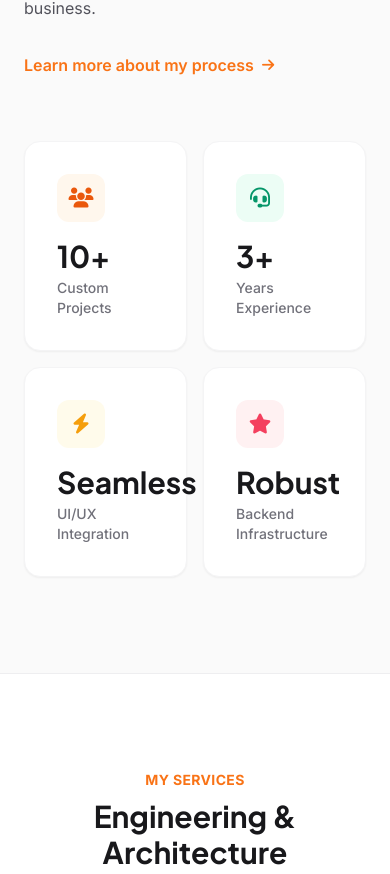
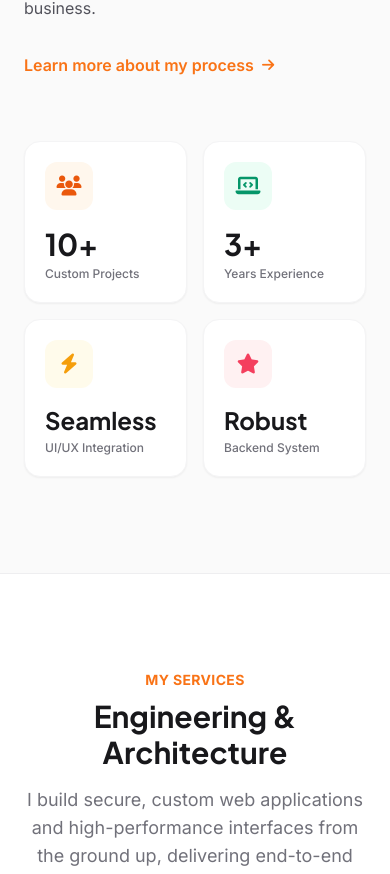
Before and after one commit to ezekielbassey28-hub/ezekiel-portfolio, a React (Vite) app: page / in a window 390 px wide. Shown: the part 1236-2110 px from the top of the page. Built offline with nearby package versions, Linux system fonts and the light colour scheme.

Commit message:
Refactor About component for improved styling and icons

```diff
--- a/src/components/About.jsx
+++ b/src/components/About.jsx
@@ -47,36 +47,39 @@ const About = () => {
             viewport={{ once: true, margin: "-100px" }}
             className="grid grid-cols-2 gap-4"
           >
-            <motion.div variants={cardVariants} className="bg-white p-8 rounded-2xl border border-zinc-100 shadow-sm hover:shadow-md transition-shadow">
+            <motion.div variants={cardVariants} className="bg-white p-5 md:p-8 rounded-2xl border border-zinc-100 shadow-sm hover:shadow-md transition-shadow">
               <div className="w-12 h-12 bg-orange-50 text-orange-600 rounded-xl flex items-center justify-center text-xl mb-4">
                 <i className="fas fa-users"></i>
               </div>
               <h4 className="font-heading text-3xl font-bold text-dark mb-1">10+</h4>
-              <p className="text-sm font-medium text-zinc-500">Custom Projects</p>
+              <p className="text-xs md:text-sm font-medium text-zinc-500">Custom Projects</p>
             </motion.div>
 
-            <motion.div variants={cardVariants} className="bg-white p-8 rounded-2xl border border-zinc-100 shadow-sm hover:shadow-md transition-shadow">
+            <motion.div variants={cardVariants} className="bg-white p-5 md:p-8 rounded-2xl border border-zinc-100 shadow-sm hover:shadow-md transition-shadow">
               <div className="w-12 h-12 bg-emerald-50 text-emerald-600 rounded-xl flex items-center justify-center text-xl mb-4">
-                <i className="fas fa-headset"></i>
+                {/* Updated Icon for Experience */}
+                <i className="fas fa-laptop-code"></i>
               </div>
               <h4 className="font-heading text-3xl font-bold text-dark mb-1">3+</h4>
-              <p className="text-sm font-medium text-zinc-500">Years Experience</p>
+              <p className="text-xs md:text-sm font-medium text-zinc-500">Years Experience</p>
             </motion.div>
 
-            <motion.div variants={cardVariants} className="bg-white p-8 rounded-2xl border border-zinc-100 shadow-sm hover:shadow-md transition-shadow">
+            <motion.div variants={cardVariants} className="bg-white p-5 md:p-8 rounded-2xl border border-zinc-100 shadow-sm hover:shadow-md transition-shadow flex flex-col justify-center">
               <div className="w-12 h-12 bg-amber-50 text-amber-500 rounded-xl flex items-center justify-center text-xl mb-4">
                 <i className="fas fa-bolt"></i>
               </div>
-              <h4 className="font-heading text-3xl font-bold text-dark mb-1">Seamless</h4>
-              <p className="text-sm font-medium text-zinc-500">UI/UX Integration</p>
+              {/* Added responsive text sizing (text-2xl to text-3xl) */}
+              <h4 className="font-heading text-2xl md:text-3xl font-bold text-dark mb-1 truncate">Seamless</h4>
+              <p className="text-xs md:text-sm font-medium text-zinc-500">UI/UX Integration</p>
             </motion.div>
 
-            <motion.div variants={cardVariants} className="bg-white p-8 rounded-2xl border border-zinc-100 shadow-sm hover:shadow-md transition-shadow">
+            <motion.div variants={cardVariants} className="bg-white p-5 md:p-8 rounded-2xl border border-zinc-100 shadow-sm hover:shadow-md transition-shadow flex flex-col justify-center">
               <div className="w-12 h-12 bg-rose-50 text-rose-500 rounded-xl flex items-center justify-center text-xl mb-4">
                 <i className="fas fa-star"></i>
               </div>
-              <h4 className="font-heading text-3xl font-bold text-dark mb-1">Robust</h4>
-              <p className="text-sm font-medium text-zinc-500">Backend Infrastructure</p>
+              {/* Added responsive text sizing (text-2xl to text-3xl) */}
+              <h4 className="font-heading text-2xl md:text-3xl font-bold text-dark mb-1">Robust</h4>
+              <p className="text-xs md:text-sm font-medium text-zinc-500">Backend System</p>
             </motion.div>
           </motion.div>
 
```
